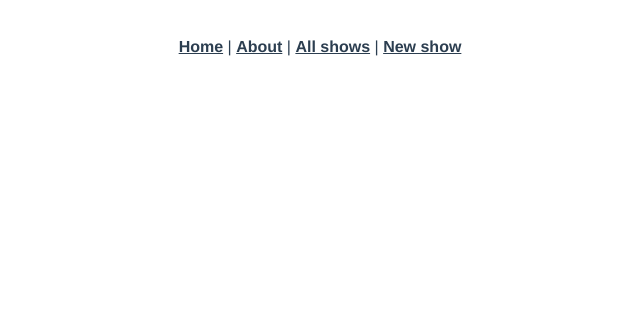
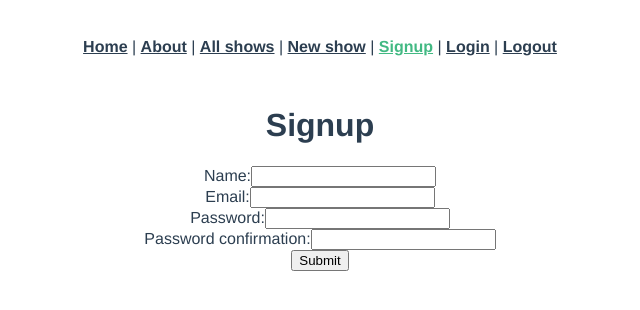
Before and after one commit to howema/smellovision-frontend, a Vue app: page /signup in a window 1280 px wide. Shown: the top 310 px of the page, without its empty margins (320-960 px from the left). Built offline with nearby package versions, Linux system fonts and the light colour scheme.

Commit message:
adds authentication

```diff
--- a/src/App.vue
+++ b/src/App.vue
@@ -8,6 +8,12 @@
       <router-link to="/shows">All shows</router-link>
       |
       <router-link to="/shows/new">New show</router-link>
+      |
+      <router-link to="/signup">Signup</router-link>
+      |
+      <router-link to="/login">Login</router-link>
+      |
+      <router-link to="/logout">Logout</router-link>
     </div>
     <router-view />
   </div>
--- a/src/main.js
+++ b/src/main.js
@@ -5,6 +5,11 @@
 
 axios.defaults.baseURL = process.env.NODE_ENV === "development" ? "http://localhost:3000" : "/";
 
+var jwt = localStorage.getItem("jwt");
+if (jwt) {
+  axios.defaults.headers.common["Authorization"] = "Bearer " + jwt;
+}
+
 Vue.config.productionTip = false;
 
 new Vue({
--- a/src/router/index.js
+++ b/src/router/index.js
@@ -5,6 +5,9 @@
 import ShowsNew from "../views/ShowsNew.vue";
 import ShowsShow from "../views/ShowsShow.vue";
 import ShowsEdit from "../views/ShowsEdit.vue";
+import Signup from "../views/Signup.vue";
+import Login from "../views/Login.vue";
+import Logout from "../views/Logout.vue";
 
 Vue.use(VueRouter);
 
@@ -26,6 +29,9 @@
   { path: "/shows/new", name: "shows-new", component: ShowsNew },
   { path: "/shows/:id", name: "shows-show", component: ShowsShow },
   { path: "/shows/:id/edit", name: "shows-edit", component: ShowsEdit },
+  { path: "/signup", name: "signup", component: Signup },
+  { path: "/login", name: "login", component: Login },
+  { path: "/logout", name: "logout", component: Logout },
 ];
 
 const router = new VueRouter({
--- /dev/null
+++ b/src/views/Login.vue
@@ -0,0 +1,49 @@
+<template>
+  <div class="login">
+    <form v-on:submit.prevent="submit()">
+      <h1>Login</h1>
+      <ul>
+        <li v-for="error in errors" v-bind:key="error">{{ error }}</li>
+      </ul>
+      <div>
+        <label>Email:</label>
+        <input type="email" v-model="newSessionParams.email" />
+      </div>
+      <div>
+        <label>Password:</label>
+        <input type="password" v-model="newSessionParams.password" />
+      </div>
+      <input type="submit" value="Submit" />
+    </form>
+  </div>
+</template>
+
+<script>
+import axios from "axios";
+
+export default {
+  data: function () {
+    return {
+      newSessionParams: {},
+      errors: [],
+    };
+  },
+  methods: {
+    submit: function () {
+      axios
+        .post("/sessions", this.newSessionParams)
+        .then((response) => {
+          axios.defaults.headers.common["Authorization"] = "Bearer " + response.data.jwt;
+          localStorage.setItem("jwt", response.data.jwt);
+          this.$router.push("/");
+        })
+        .catch((error) => {
+          console.log(error.response);
+          this.errors = ["Invalid email or password."];
+          this.email = "";
+          this.password = "";
+        });
+    },
+  },
+};
+</script>
--- /dev/null
+++ b/src/views/Logout.vue
@@ -0,0 +1,15 @@
+<template>
+  <div class="logout"></div>
+</template>
+
+<script>
+import axios from "axios";
+
+export default {
+  created: function () {
+    delete axios.defaults.headers.common["Authorization"];
+    localStorage.removeItem("jwt");
+    this.$router.push("/");
+  },
+};
+</script>
--- /dev/null
+++ b/src/views/Signup.vue
@@ -0,0 +1,53 @@
+<template>
+  <div class="signup">
+    <form v-on:submit.prevent="submit()">
+      <h1>Signup</h1>
+      <ul>
+        <li v-for="error in errors" v-bind:key="error">{{ error }}</li>
+      </ul>
+      <div>
+        <label>Name:</label>
+        <input type="text" v-model="newUserParams.name" />
+      </div>
+      <div>
+        <label>Email:</label>
+        <input type="email" v-model="newUserParams.email" />
+      </div>
+      <div>
+        <label>Password:</label>
+        <input type="password" v-model="newUserParams.password" />
+      </div>
+      <div>
+        <label>Password confirmation:</label>
+        <input type="password" v-model="newUserParams.password_confirmation" />
+      </div>
+      <input type="submit" value="Submit" />
+    </form>
+  </div>
+</template>
+
+<script>
+import axios from "axios";
+
+export default {
+  data: function () {
+    return {
+      newUserParams: {},
+      errors: [],
+    };
+  },
+  methods: {
+    submit: function () {
+      axios
+        .post("/users", this.newUserParams)
+        .then((response) => {
+          console.log(response.data);
+          this.$router.push("/login");
+        })
+        .catch((error) => {
+          this.errors = error.response.data.errors;
+        });
+    },
+  },
+};
+</script>
```
